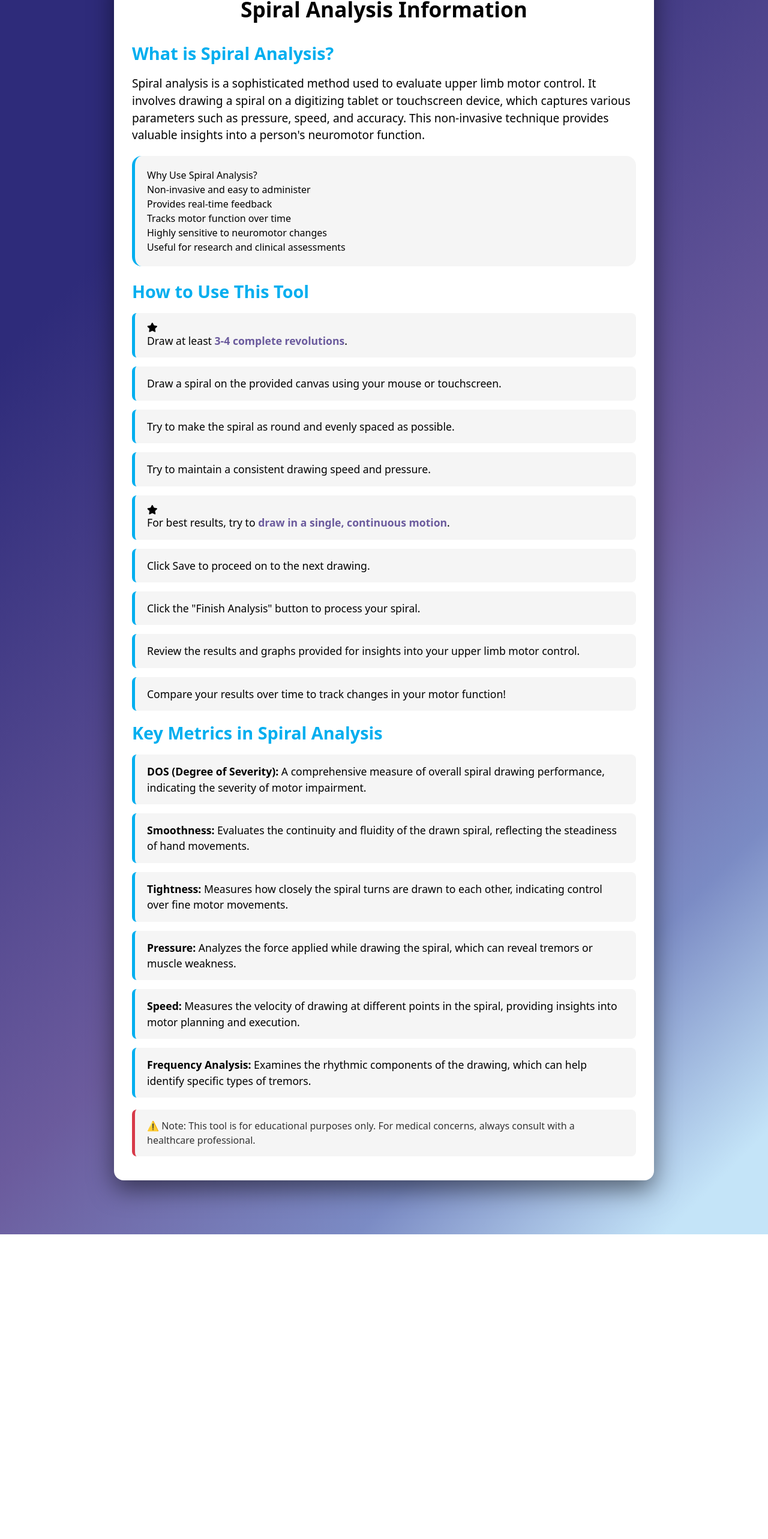
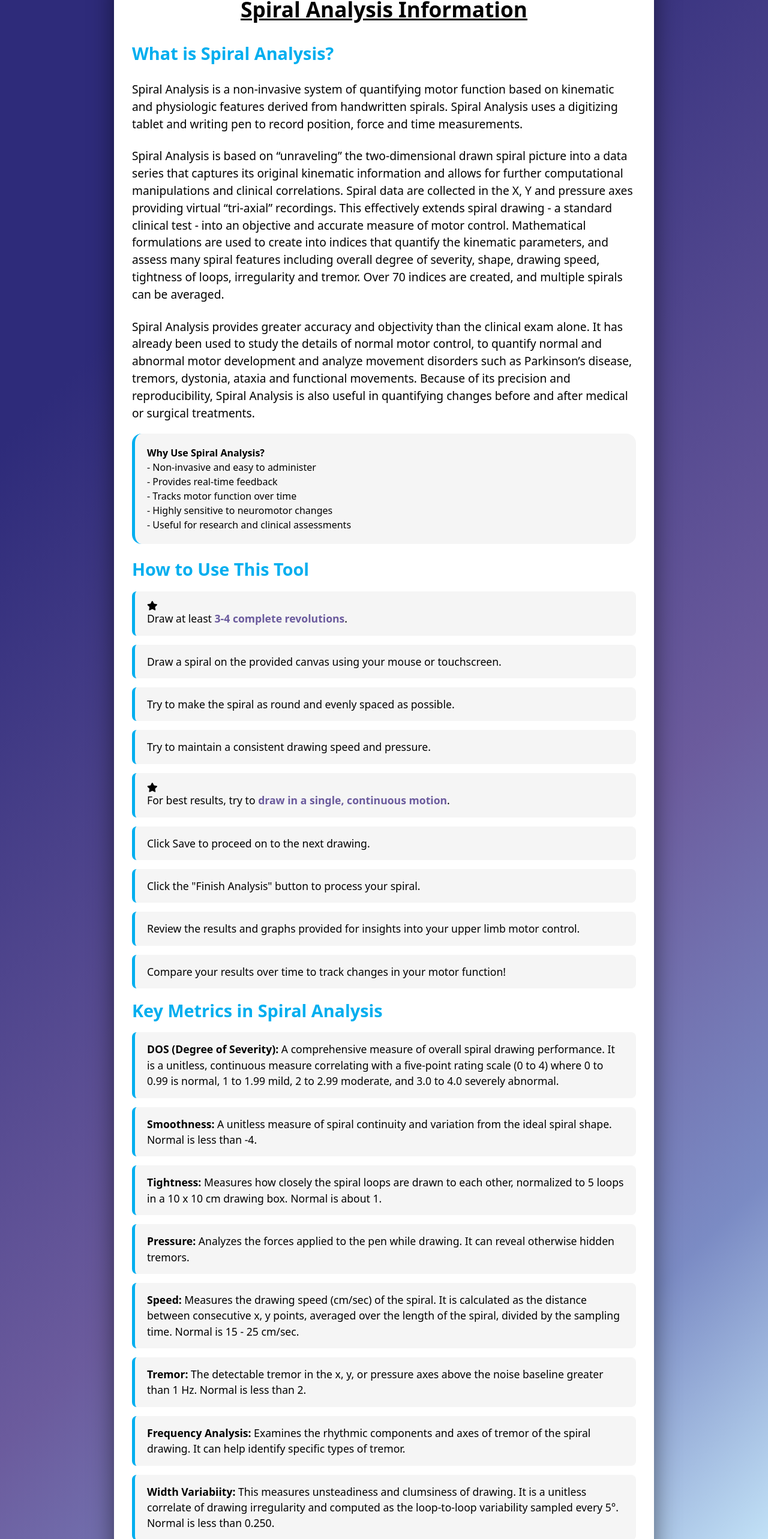
Before and after one commit to Barnard-PL-Labs/NextSpiralAnalysis, a Next.js app: page /instruction in a window 1280 px wide. Shown: the part 151-2717 px from the top of the page at 60% size. Before the commit the page ends 2209 px from the top, so only its background shows below. Built offline with nearby package versions, Linux system fonts and the light colour scheme; no server answers.

Commit message:
changes to spiral analysis info sheet

```diff
--- a/src/app/instruction/page.jsx
+++ b/src/app/instruction/page.jsx
@@ -2,7 +2,7 @@
 
 import Header from "@/components/Header";
 import styles from "@/styles/Directions.module.css";
-import {FaStarHalf, FaStar} from 'react-icons/fa';
+import { FaStarHalf, FaStar } from "react-icons/fa";
 export default function DirectionsPage() {
   return (
     <>
@@ -10,7 +10,9 @@ export default function DirectionsPage() {
 
       <div className={styles.mainContainer}>
         <div className={styles.directionsContainer}>
-                    <h2 className={styles.directionsHeader}>Spiral Analysis Information</h2>
+          <h2 className={styles.directionsHeader}>
+            Spiral Analysis Information
+          </h2>
 
           {/* What is Spiral Analysis Section */}
           <section className={styles.section}>
@@ -18,18 +20,51 @@ export default function DirectionsPage() {
               <div className={styles.textBlock}>
                 <h3 className={styles.subHeader}>What is Spiral Analysis?</h3>
                 <p className={styles.intro}>
-                                    Spiral analysis is a sophisticated method used to evaluate upper limb motor control. It involves drawing a spiral on a digitizing tablet or touchscreen device, which captures various parameters such as pressure, speed, and accuracy. This non-invasive technique provides valuable insights into a person's neuromotor function.
+                  Spiral Analysis is a non-invasive system of quantifying motor
+                  function based on kinematic and physiologic features derived
+                  from handwritten spirals. Spiral Analysis uses a digitizing
+                  tablet and writing pen to record position, force and time
+                  measurements.
+                </p>
+
+                <p className={styles.intro}>
+                  Spiral Analysis is based on “unraveling” the two-dimensional
+                  drawn spiral picture into a data series that captures its
+                  original kinematic information and allows for further
+                  computational manipulations and clinical correlations. Spiral
+                  data are collected in the X, Y and pressure axes providing
+                  virtual “tri-axial” recordings. This effectively extends
+                  spiral drawing - a standard clinical test - into an objective
+                  and accurate measure of motor control. Mathematical
+                  formulations are used to create into indices that quantify the
+                  kinematic parameters, and assess many spiral features
+                  including overall degree of severity, shape, drawing speed,
+                  tightness of loops, irregularity and tremor. Over 70 indices
+                  are created, and multiple spirals can be averaged.
+                </p>
+                <p className={styles.intro}>
+                  Spiral Analysis provides greater accuracy and objectivity than
+                  the clinical exam alone. It has already been used to study the
+                  details of normal motor control, to quantify normal and
+                  abnormal motor development and analyze movement disorders such
+                  as Parkinson’s disease, tremors, dystonia, ataxia and
+                  functional movements. Because of its precision and
+                  reproducibility, Spiral Analysis is also useful in quantifying
+                  changes before and after medical or surgical treatments.
                 </p>
               </div>
 
               <div className={styles.keyPoints}>
-                                <h4>Why Use Spiral Analysis?</h4>
+                <h4>
+                  {" "}
+                  <strong> Why Use Spiral Analysis?</strong>{" "}
+                </h4>
                 <ul>
-                                    <li>Non-invasive and easy to administer</li>
-                                    <li>Provides real-time feedback</li>
-                                    <li>Tracks motor function over time</li>
-                                    <li>Highly sensitive to neuromotor changes</li>
-                                    <li>Useful for research and clinical assessments</li>
+                  <li> - Non-invasive and easy to administer</li>
+                  <li> - Provides real-time feedback</li>
+                  <li> - Tracks motor function over time</li>
+                  <li> - Highly sensitive to neuromotor changes</li>
+                  <li> - Useful for research and clinical assessments</li>
                 </ul>
               </div>
             </div>
@@ -39,15 +74,42 @@ export default function DirectionsPage() {
           <section className={styles.section}>
             <h3 className={styles.subHeader}>How to Use This Tool</h3>
             <ul className={styles.directionsList}>
-                            <li><FaStar />Draw at least <strong className={styles.highlight}>3-4 complete revolutions</strong>.</li>
-                            <li>Draw a spiral on the provided canvas using your mouse or touchscreen.</li>
-                            <li>Try to make the spiral as round and evenly spaced as possible.</li>
+              <li>
+                <FaStar />
+                Draw at least{" "}
+                <strong className={styles.highlight}>
+                  3-4 complete revolutions
+                </strong>
+                .
+              </li>
+              <li>
+                Draw a spiral on the provided canvas using your mouse or
+                touchscreen.
+              </li>
+              <li>
+                Try to make the spiral as round and evenly spaced as possible.
+              </li>
               <li>Try to maintain a consistent drawing speed and pressure.</li>
-                            <li><FaStar />For best results, try to <strong className={styles.highlight}>draw in a single, continuous motion</strong>.</li>
+              <li>
+                <FaStar />
+                For best results, try to{" "}
+                <strong className={styles.highlight}>
+                  draw in a single, continuous motion
+                </strong>
+                .
+              </li>
               <li>Click Save to proceed on to the next drawing.</li>
-                            <li>Click the "Finish Analysis" button to process your spiral.</li>
-                            <li>Review the results and graphs provided for insights into your upper limb motor control.</li>
-                            <li>Compare your results over time to track changes in your motor function!</li>
+              <li>
+                Click the "Finish Analysis" button to process your spiral.
+              </li>
+              <li>
+                Review the results and graphs provided for insights into your
+                upper limb motor control.
+              </li>
+              <li>
+                Compare your results over time to track changes in your motor
+                function!
+              </li>
             </ul>
             {/* <p className={styles.note}>
                             For best results, try to draw in a single, continuous motion without interruptions.
@@ -58,12 +120,49 @@ export default function DirectionsPage() {
           <section className={styles.section}>
             <h3 className={styles.subHeader}>Key Metrics in Spiral Analysis</h3>
             <ul className={styles.metricsList}>
-                            <li><strong>DOS (Degree of Severity):</strong> A comprehensive measure of overall spiral drawing performance, indicating the severity of motor impairment.</li>
-                            <li><strong>Smoothness:</strong> Evaluates the continuity and fluidity of the drawn spiral, reflecting the steadiness of hand movements.</li>
-                            <li><strong>Tightness:</strong> Measures how closely the spiral turns are drawn to each other, indicating control over fine motor movements.</li>
-                            <li><strong>Pressure:</strong> Analyzes the force applied while drawing the spiral, which can reveal tremors or muscle weakness.</li>
-                            <li><strong>Speed:</strong> Measures the velocity of drawing at different points in the spiral, providing insights into motor planning and execution.</li>
-                            <li><strong>Frequency Analysis:</strong> Examines the rhythmic components of the drawing, which can help identify specific types of tremors.</li>
+              <li>
+                <strong>DOS (Degree of Severity):</strong> A comprehensive
+                measure of overall spiral drawing performance. It is a unitless,
+                continuous measure correlating with a five-point rating scale (0
+                to 4) where 0 to 0.99 is normal, 1 to 1.99 mild, 2 to 2.99
+                moderate, and 3.0 to 4.0 severely abnormal.
+              </li>
+              <li>
+                <strong>Smoothness:</strong> A unitless measure of spiral
+                continuity and variation from the ideal spiral shape. Normal is
+                less than -4.
+              </li>
+              <li>
+                <strong>Tightness:</strong> Measures how closely the spiral
+                loops are drawn to each other, normalized to 5 loops in a 10 x
+                10 cm drawing box. Normal is about 1.
+              </li>
+              <li>
+                <strong>Pressure:</strong> Analyzes the forces applied to the
+                pen while drawing. It can reveal otherwise hidden tremors.
+              </li>
+              <li>
+                <strong>Speed:</strong> Measures the drawing speed (cm/sec) of
+                the spiral. It is calculated as the distance between consecutive
+                x, y points, averaged over the length of the spiral, divided by
+                the sampling time. Normal is 15 - 25 cm/sec.
+              </li>
+              <li>
+                <strong>Tremor:</strong> The detectable tremor in the x, y, or
+                pressure axes above the noise baseline greater than 1 Hz. Normal
+                is less than 2.
+              </li>
+              <li>
+                <strong>Frequency Analysis:</strong> Examines the rhythmic
+                components and axes of tremor of the spiral drawing. It can help
+                identify specific types of tremor.
+              </li>
+              <li>
+                <strong>Width Variabiity:</strong> This measures unsteadiness
+                and clumsiness of drawing. It is a unitless correlate of drawing
+                irregularity and computed as the loop-to-loop variability
+                sampled every 5°. Normal is less than 0.250.
+              </li>
             </ul>
             {/* <p className={styles.note}>
                             For a full listing of the metrics provided by Spiral Analysis, please see the API documentation.
@@ -73,7 +172,8 @@ export default function DirectionsPage() {
           {/* Disclaimer Section */}
           <section className={styles.section}>
             <p className={styles.warning}>
-                            ⚠ Note: This tool is for educational purposes only. For medical concerns, always consult with a healthcare professional.
+              ⚠ Note: This tool is for educational purposes only. For medical
+              concerns, always consult with a healthcare professional.
             </p>
           </section>
         </div>
--- a/src/styles/Directions.module.css
+++ b/src/styles/Directions.module.css
@@ -1,5 +1,11 @@
 .mainContainer {
-    background: linear-gradient(-45deg, #C4E4F8 5%, #7B8BC4 20%, #6B5B9D 40%, #2E2B7A 80%) !important;
+  background: linear-gradient(
+    -45deg,
+    #c4e4f8 5%,
+    #7b8bc4 20%,
+    #6b5b9d 40%,
+    #2e2b7a 80%
+  ) !important;
   overflow-x: hidden;
   margin-top: 60px;
   display: flex;
@@ -10,7 +16,6 @@
   padding-bottom: 50px;
 }
 
-
 .directionsContainer {
   width: 90%;
   max-width: 900px;
@@ -18,12 +23,11 @@
   padding: 40px 30px;
   background: #ffffff;
   border-radius: 16px;
-    box-shadow: 0 15px 40px rgba(0,0,0,0.5);
+  box-shadow: 0 15px 40px rgba(0, 0, 0, 0.5);
   color: #000000;
   /* font-family: -apple-system, BlinkMacSystemFont, "Segoe UI", Roboto, "Helvetica Neue", Arial, sans-serif; */
   box-sizing: border-box;
 }
-
 
 .directionsHeader {
   font-size: 2.2em;
@@ -31,57 +35,59 @@
   color: #000000;
   margin-bottom: 25px;
   text-align: center;
+  text-decoration: underline;
 }
-
 
 .subHeader {
   font-size: 1.8em;
   font-weight: 600;
-    color: #00AEEF;
+  color: #00aeef;
   margin-bottom: 15px;
 }
 
-.highlight{
-    color: #6B5B9D;
+.highlight {
+  color: #6b5b9d;
 }
 .textBlock {
   margin-bottom: 20px;
-
 }
-.intro{
+.intro {
   font-size: 1.2em;
   color: #000000;
+  margin-top: 25px;
 }
 
 .keyPoints {
   background-color: #f5f5f5;
   padding: 20px;
   border-radius: 16px;
-    border-left: 5px solid #00AEEF;
+  border-left: 5px solid #00aeef;
   margin-bottom: 20px;
 }
 
-.metricsList, .directionsList {
+.metricsList,
+.directionsList {
   list-style: none;
   padding: 0;
   margin: 0;
 }
 
-.metricsList li, .directionsList li {
+.metricsList li,
+.directionsList li {
   font-size: 1.1em;
   background: #f5f5f5;
   margin-bottom: 15px;
   padding: 15px 20px;
   border-radius: 8px;
   color: #000000;
-    border-left: 5px solid #00AEEF;
+  border-left: 5px solid #00aeef;
   transition: background-color 0.2s;
 }
 
-.metricsList li:hover, .directionsList li:hover {
+.metricsList li:hover,
+.directionsList li:hover {
   background-color: #e8e8e8;
 }
-
 
 .note {
   background-color: #f5f5f5;
@@ -90,9 +96,8 @@
   color: #666;
   font-size: 0.95em;
   margin-bottom: 20px;
-    border-left: 5px solid #00AEEF;
+  border-left: 5px solid #00aeef;
 }
-
 
 .warning {
   margin-top: 20px;
```
Lines whose indentation alone changed are shown as unchanged.
